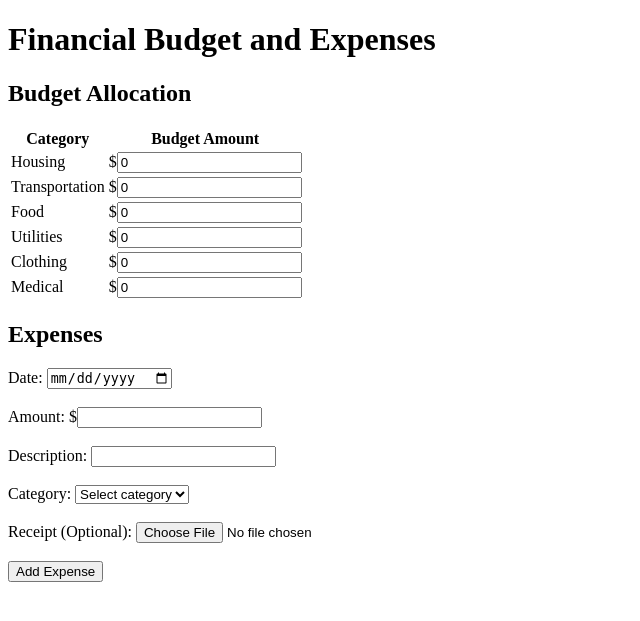
After one commit to theankitdash/Django-Sample, a Django app: page /tracker/budget-expenses/ in a window 1280 px wide. The commit adds this page. Shown: the top 621 px of the page, without its empty margins (0-640 px from the left). Run offline with Django 4.2, Linux system fonts and the light colour scheme.

Commit message:
Added the website files

```diff
--- /dev/null
+++ b/finance_tracker/tracker/templates/budget-expenses.html
@@ -0,0 +1,73 @@
+<!DOCTYPE html>
+<html lang="en">
+<head>
+    <meta charset="UTF-8">
+    <meta name="viewport" content="width=device-width, initial-scale=1.0">
+    <title>Financial Budget and Expenses</title>
+    {% load static %}
+    <link rel="stylesheet" href ="{% static 'css/budget-expenses.css' %}" >
+</head>
+<body>
+    <h1>Financial Budget and Expenses</h1>
+
+    <h2>Budget Allocation</h2>
+    <table>
+        <tr>
+            <th>Category</th>
+            <th>Budget Amount</th>
+        </tr>
+        <tr>
+            <td>Housing</td>
+            <td>$<input type="number" id="housingBudget" value="0"></td>
+        </tr>
+        <tr>
+            <td>Transportation</td>
+            <td>$<input type="number" id="transportationBudget" value="0"></td>
+        </tr>
+        <tr>
+            <td>Food</td>
+            <td>$<input type="number" id="foodBudget" value="0"></td>
+        </tr>
+        <tr>
+            <td>Utilities</td>
+            <td>$<input type="number" id="utilitiesBudget" value="0"></td>
+        </tr>
+        <tr>
+            <td>Clothing</td>
+            <td>$<input type="number" id="clothingBudget" value="0"></td>
+        </tr>
+        <tr>
+            <td>Medical</td>
+            <td>$<input type="number" id="medicalBudget" value="0"></td>
+        </tr>
+    </table>
+
+    <h2>Expenses</h2>
+    <form action="#" method="post">
+        <label for="expenseDate">Date:</label>
+        <input type="date" id="expenseDate" name="expenseDate" required><br><br>
+
+        <label for="expenseAmount">Amount:</label>
+        $<input type="number" id="expenseAmount" name="expenseAmount" required><br><br>
+
+        <label for="expenseDescription">Description:</label>
+        <input type="text" id="expenseDescription" name="expenseDescription" required><br><br>
+
+        <label for="expenseCategory">Category:</label>
+        <select id="expenseCategory" name="expenseCategory" required>
+            <option value="" disabled selected>Select category</option>
+            <option value="Housing">Housing</option>
+            <option value="Transportation">Transportation</option>
+            <option value="Food">Food</option>
+            <option value="Utilities">Utilities</option>
+            <option value="Clothing">Clothing</option>
+            <option value="Medical">Medical</option>
+        </select><br><br>
+
+        <label for="expenseReceipt">Receipt (Optional):</label>
+        <input type="file" id="expenseReceipt" name="expenseReceipt"><br><br>
+
+        <input type="submit" value="Add Expense">
+    </form>
+</body>
+</html>
--- a/finance_tracker/tracker/urls.py
+++ b/finance_tracker/tracker/urls.py
@@ -4,6 +4,8 @@ from . import views
 urlpatterns = [
     path('account-settings/', views.account_settings, name='account-settings'),
     path('home/', views.home, name='home'),
+    path('budget-expenses/', views.budget_expenses, name='budget-expenses'),
+    path('report-analysis/', views.report_analysis, name='report-analysis'),
 ]
 
 
--- a/finance_tracker/tracker/views.py
+++ b/finance_tracker/tracker/views.py
@@ -7,5 +7,11 @@ def account_settings(request):
 def home(request):
     return render(request, 'home.html')
 
+def budget_expenses(request):
+    return render(request, 'budget-expenses.html')
+
+def report_analysis(request):
+    return render(request, 'report-analysis.html')
+
 #def home(request):
 #   return render(request, 'sample.html',{'name':'Mosh'})
```
Also changed, not shown: finance_tracker/tracker/static/css/account-settings.css (added, +71 -0 lines), finance_tracker/tracker/static/css/report-analysis.css (added, +33 -0 lines), finance_tracker/tracker/static/js/report-analysis.js (added, +56 -0 lines), finance_tracker/tracker/templates/account-settings.html (+2 -73 lines), finance_tracker/tracker/templates/report-analysis.html (added, +30 -0 lines), finance_tracker/tracker/static/css/budget-expenses.css (added), finance_tracker/tracker/static/js/account-settings.js (added), finance_tracker/tracker/static/js/budget-expenses.js (added), finance_tracker/tracker/static/js/home.js (added).
